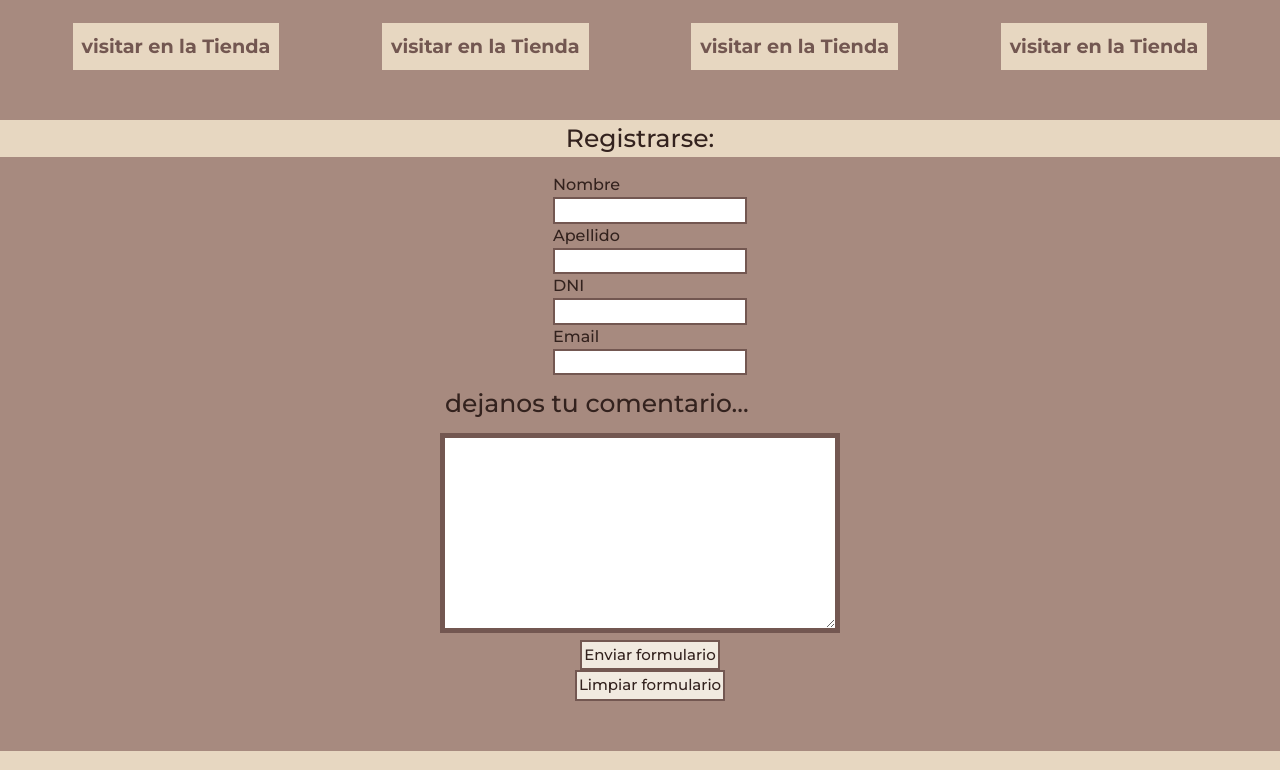
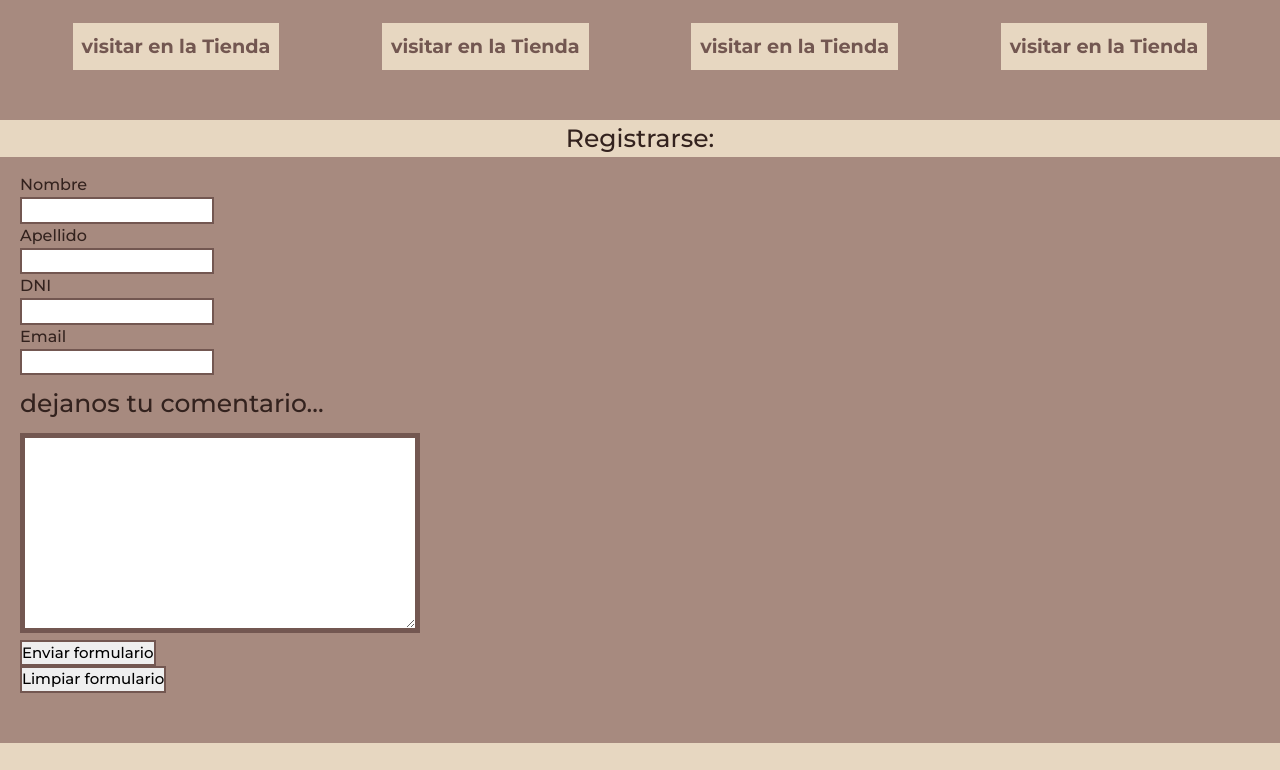
Before and after one commit to valentinromero7/PF-Romero, a website: page index.html in a window 1280 px wide. Shown: the part 612-1382 px from the top of the page. Drawn offline with nearby package versions, Linux system fonts and the light colour scheme; a web font is replaced by a local one.

Commit message:
cambios-form

```diff
--- a/scss/styles.scss
+++ b/scss/styles.scss
@@ -147,7 +147,8 @@ p {
     background-color: #A78A7F;
     justify-content: start;
     margin-left: 5px;
-    font-size: 20px;
+    font-size: 1rem;
+    margin-left: 20px;
 }
 
 @media (min-width: 660px) {
@@ -295,8 +296,8 @@ select {
     background-color: #A78A7F;
     margin-bottom: 30px;
     display: flex;
-    justify-content: center;
-    align-items: center;
+    justify-content: start;
+    align-items: start;
     flex-direction: column;
 
     p{
@@ -319,9 +320,6 @@ select {
 }
 
     .form-contacto {
-        display: flex;
-        justify-content: center;
-        align-items: center;
         flex-direction: column;
         color: #33221e;
         background-color: #A78A7F;
@@ -337,7 +335,7 @@ select {
     }
 
 textarea {
-    margin: 0 auto;
+    margin-left: 20px;
     border: solid 5px;
     border-color: #735751;
     width: 250px;
@@ -364,9 +362,10 @@ input {
     width: 100%;
 }
 
-.enviar-form {
+.botones-formulario {
+    margin-top:5px;
     margin-left:20px;
-    font-size: 10px;
+    font-size:10px;
     background-color: #f1eae0;
     color: #33221e;
     font-family: "Montserrat", sans-serif;
@@ -377,14 +376,6 @@ input {
     .enviar-form {
     font-size: 15px;
     }
-}
-.limpiar-form {
-    margin-left:20px;
-    font-size: 10px;
-    background-color: #f1eae0;
-    color: #33221e;
-    font-family: "Montserrat", sans-serif;
-    padding: 2px;
 }
 
 @media (min-width: 660px) {
```
Also changed, not shown: pages/contacto.html (+2 -2 lines), css/styles.css, 1 other file.
